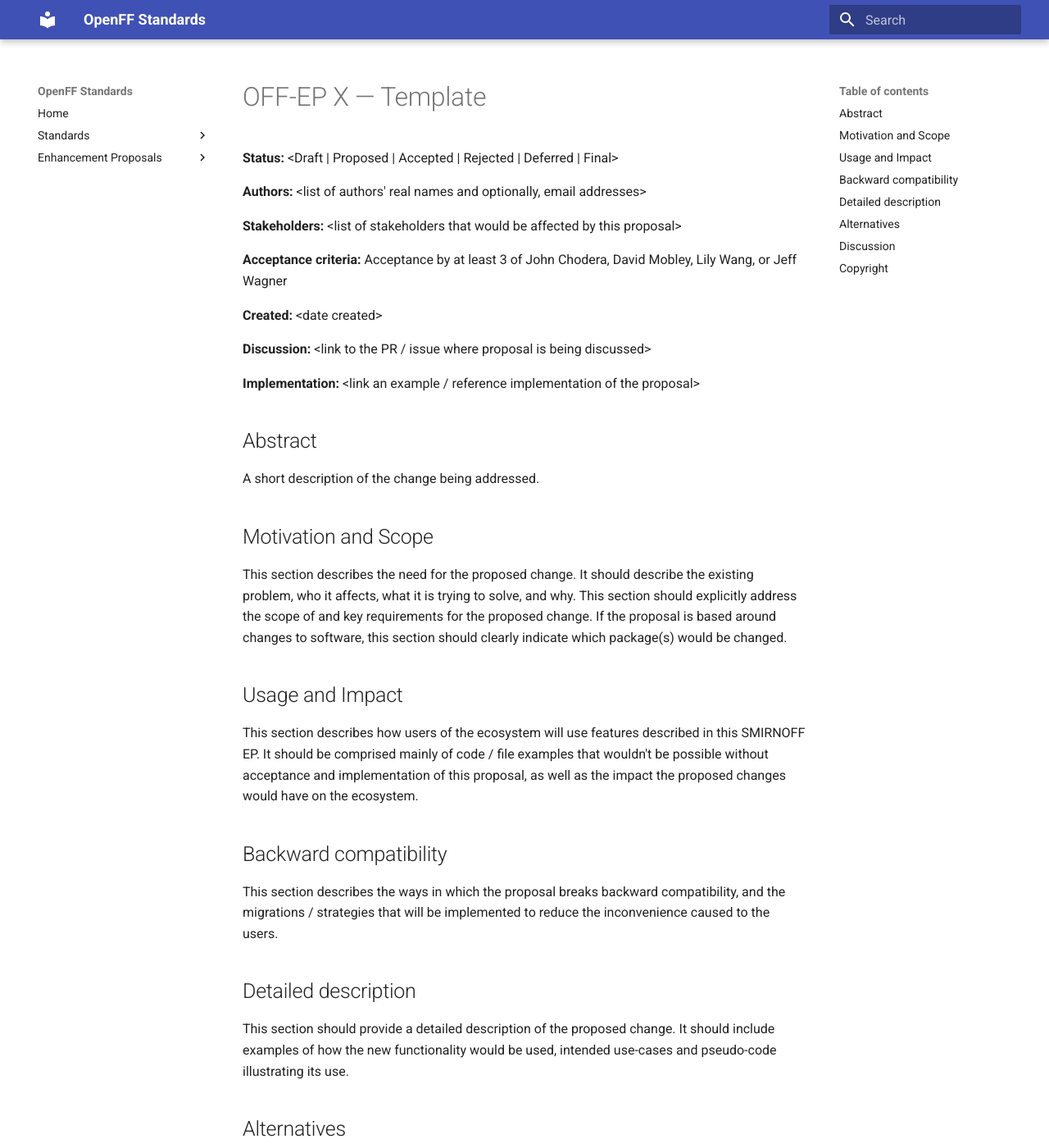
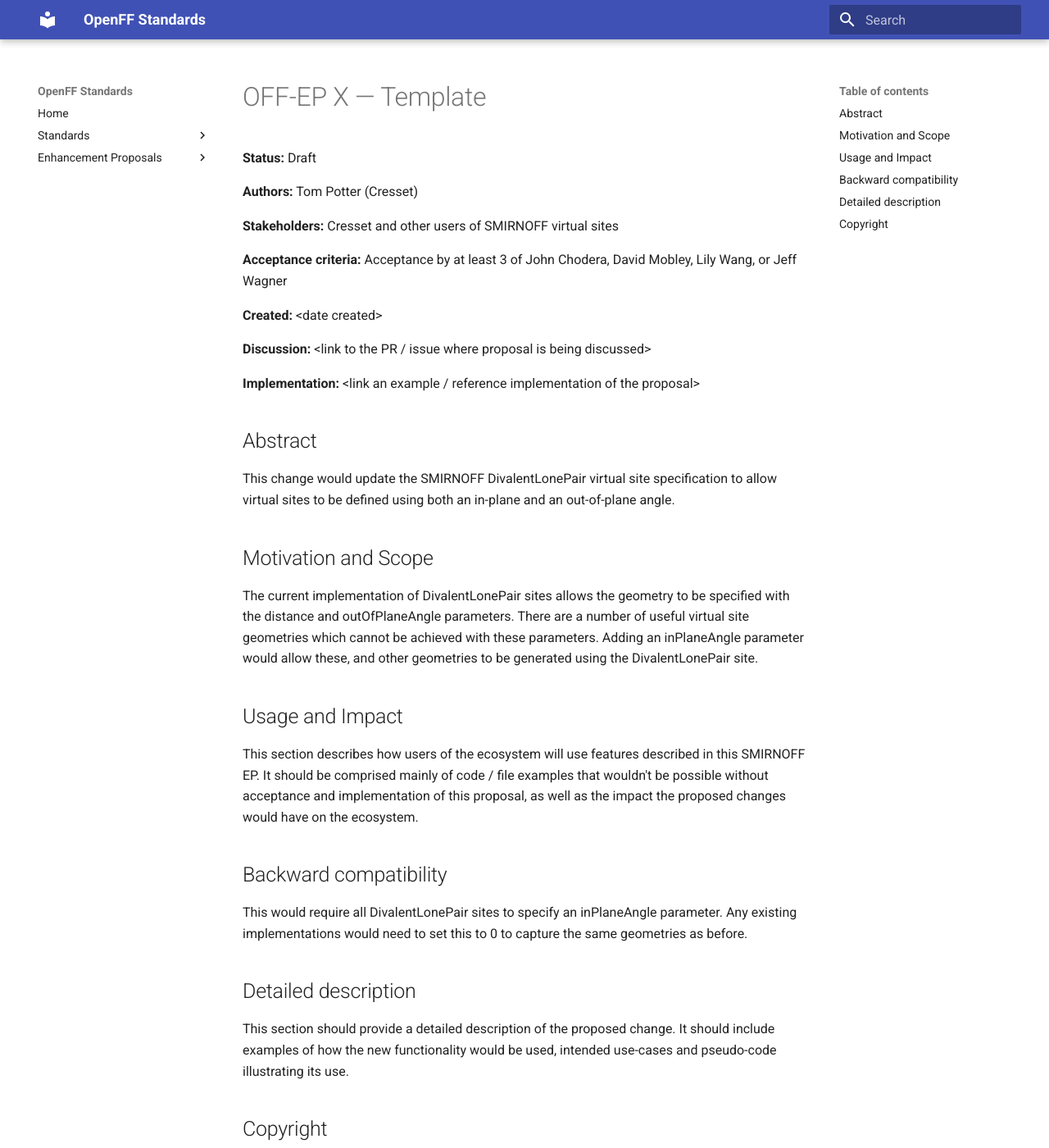
Before and after one commit to openforcefield/standards, an MkDocs documentation site: the page built from docs/enhancement-proposals/off-ep-vsproposal.md, in a window 1280 px wide and 1400 px high. Shown: the whole window at 82% size. Built offline with MkDocs 1.6.1 and Material for MkDocs 9.7.7, drawn with Linux system fonts in a browser that asks for light colours; some of the changed text lies outside the part shown.

Commit message:
Update off-ep-vsproposal.md

```diff
--- a/docs/enhancement-proposals/off-ep-vsproposal.md
+++ b/docs/enhancement-proposals/off-ep-vsproposal.md
@@ -1,10 +1,10 @@
 # OFF-EP X — Template
 
-**Status:** &lt;Draft | Proposed | Accepted | Rejected | Deferred | Final>
+**Status:** Draft
 
-**Authors:** &lt;list of authors' real names and optionally, email addresses>
+**Authors:** Tom Potter (Cresset)
 
-**Stakeholders:** &lt;list of stakeholders that would be affected by this proposal>
+**Stakeholders:** Cresset and other users of SMIRNOFF virtual sites
 
 **Acceptance criteria:** Acceptance by at least 3 of John Chodera, David Mobley, Lily Wang, or Jeff Wagner
 
@@ -16,15 +16,14 @@
 
 ## Abstract
 
-A short description of the change being addressed.
+This change would update the SMIRNOFF DivalentLonePair virtual site specification to allow virtual sites to be defined using both
+an in-plane and an out-of-plane angle.
 
 ## Motivation and Scope
 
-This section describes the need for the proposed change. It should
-describe the existing problem, who it affects, what it is trying to
-solve, and why. This section should explicitly address the scope of and
-key requirements for the proposed change.
-If the proposal is based around changes to software, this section should clearly indicate which package(s) would be changed.
+The current implementation of DivalentLonePair sites allows the geometry to be specified with the distance and outOfPlaneAngle
+parameters. There are a number of useful virtual site geometries which cannot be achieved with these parameters. Adding an
+inPlaneAngle parameter would allow these, and other geometries to be generated using the DivalentLonePair site.
 
 ## Usage and Impact
 
@@ -36,28 +35,15 @@ on the ecosystem.
 
 ## Backward compatibility
 
-This section describes the ways in which the proposal breaks backward
-compatibility, and the migrations / strategies that will be implemented
-to reduce the inconvenience caused to the users.
+This would require all DivalentLonePair sites to specify an inPlaneAngle parameter.
+Any existing implementations would need to set this to 0 to capture the same geometries
+as before.
 
 ## Detailed description
 
 This section should provide a detailed description of the proposed
 change. It should include examples of how the new functionality would be
 used, intended use-cases and pseudo-code illustrating its use.
-
-## Alternatives
-
-If there were any alternative solutions to solving the same problem,
-they should be discussed here, along with a justification for the chosen
-approach.
-
-## Discussion
-
-This section may just be a bullet list including links to any discussions
-regarding the proposal:
-
-- This includes links to mailing list threads and / or relevant GitHub issues.
 
 ## Copyright
 
```
